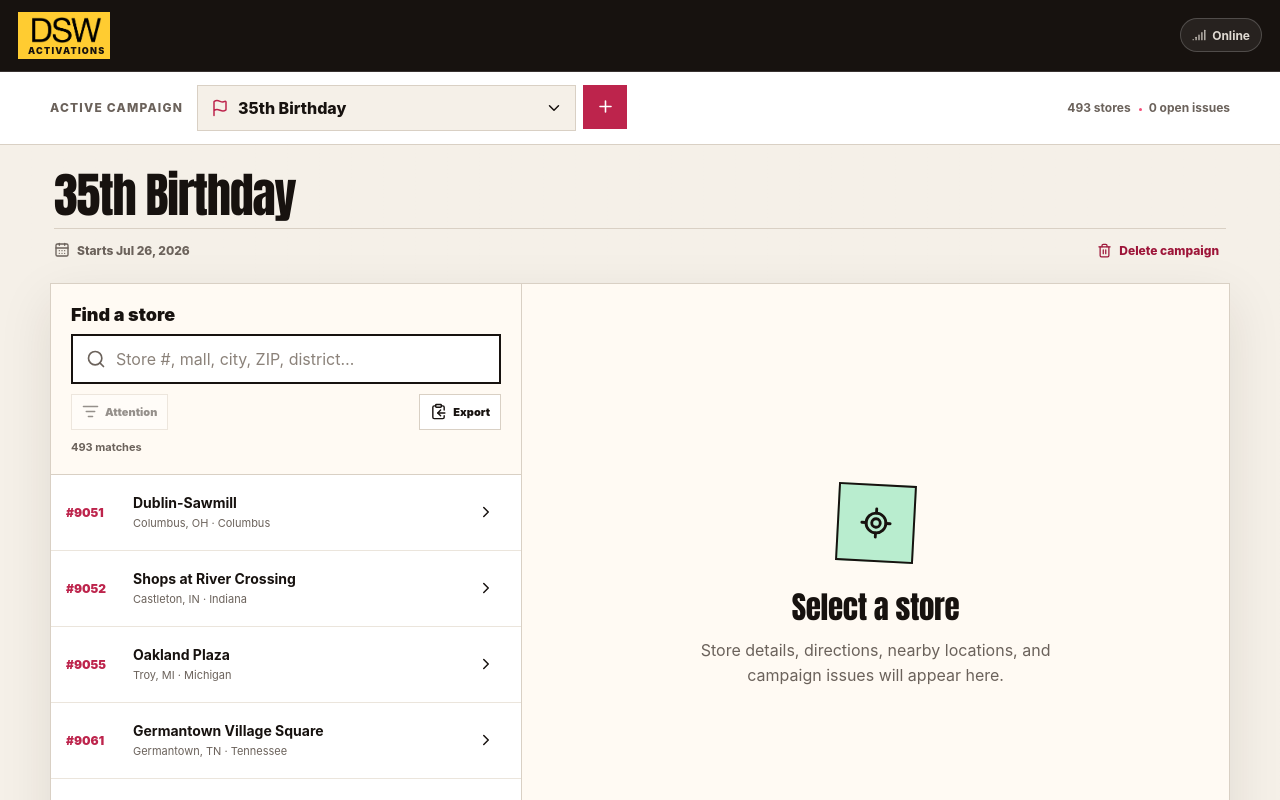
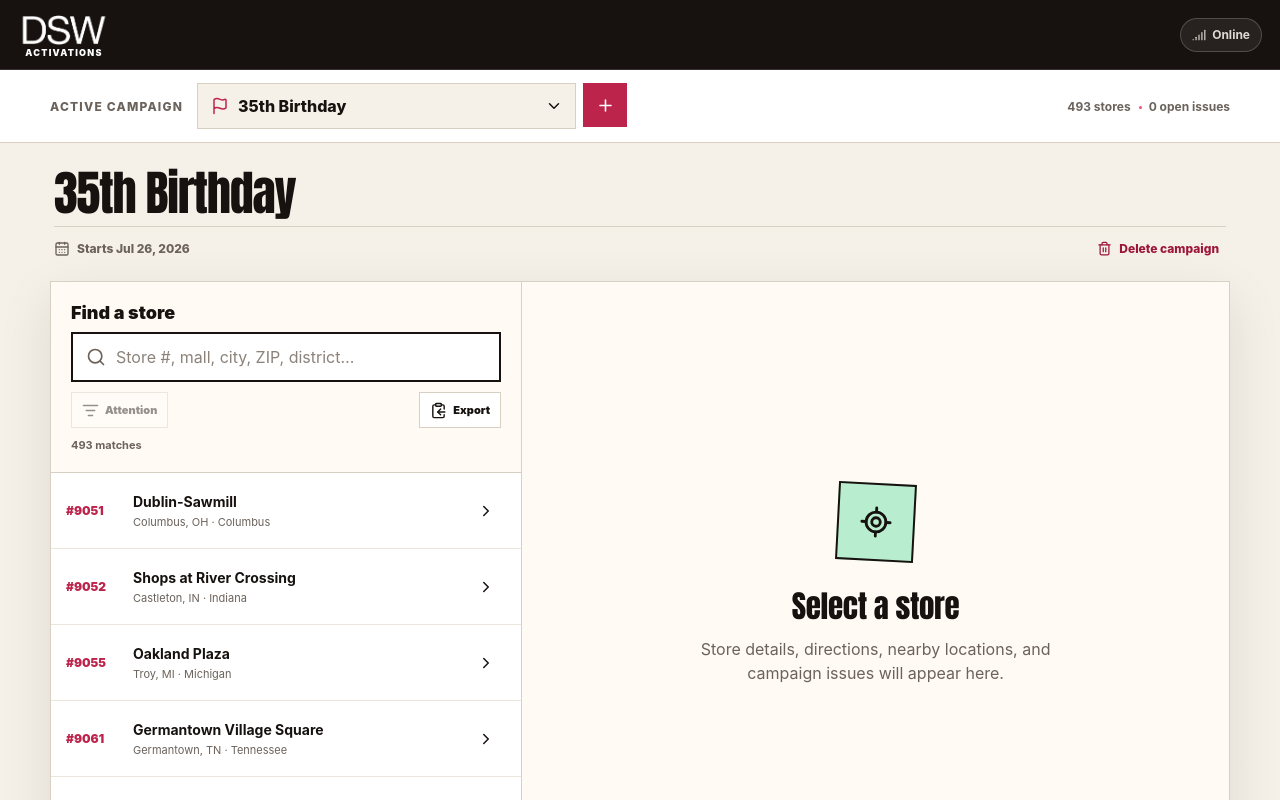
Before and after one commit to oravecz/dsw-store-locator, a React (Vite) app: page / in a window 1280 px wide. Shown: the top 800 px of the page. Built offline with nearby package versions, Linux system fonts and the light colour scheme.

Commit message:
Use white header logo treatment

```diff
--- a/src/styles.css
+++ b/src/styles.css
@@ -134,6 +134,16 @@
   text-transform: uppercase;
 }
 
+.header-lockup {
+  padding: 3px 0 0;
+  color: var(--white);
+  background: transparent;
+}
+
+.header-lockup img {
+  filter: brightness(0) invert(1);
+}
+
 .header-actions {
   display: flex;
   gap: 8px;
```
